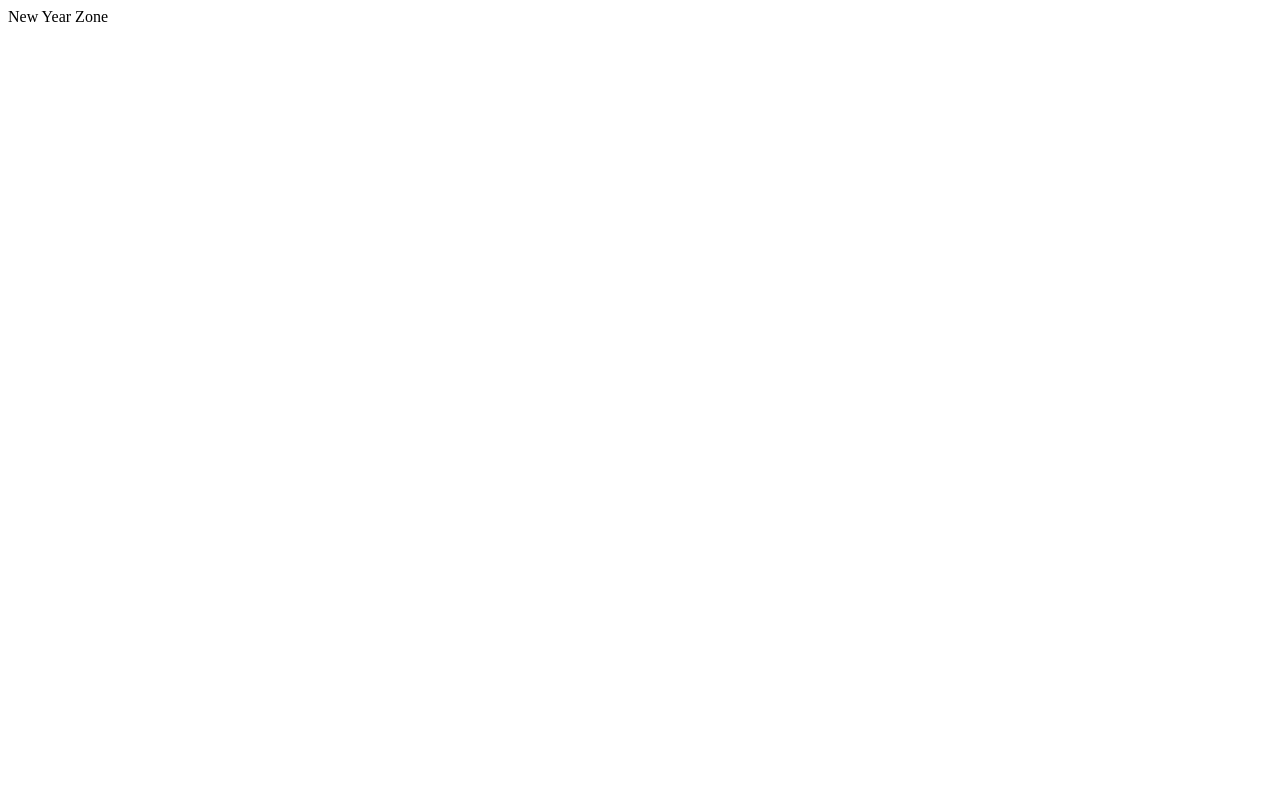
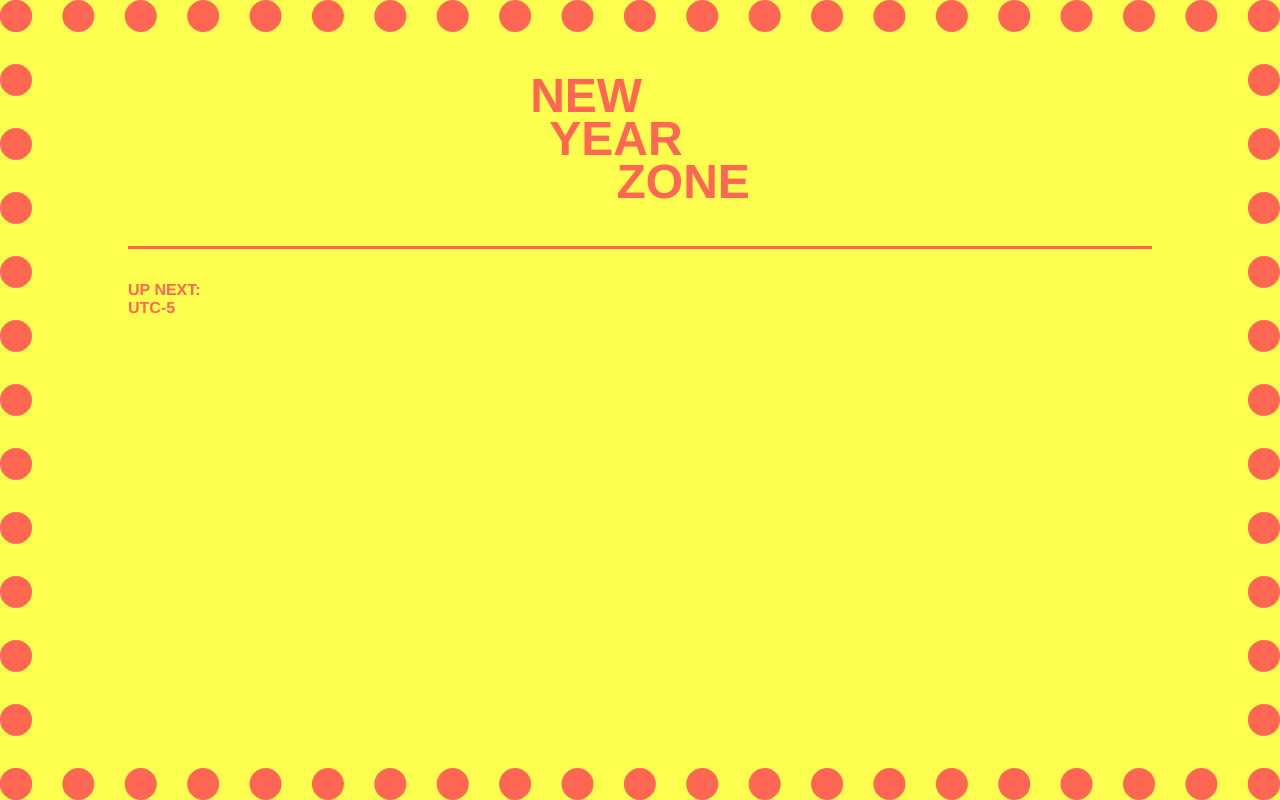
Before and after one commit to adamaaronson/new-year-zone, a React (Vite) app: page / in a window 1280 px wide. Built offline with nearby package versions, Linux system fonts and the light colour scheme.

Commit message:
Make header

```diff
--- a/src/components/App.tsx
+++ b/src/components/App.tsx
@@ -1,11 +1,18 @@
 import '../css/App.scss'
+import { CountdownList } from './CountdownList'
+import { Header } from './Header'
+import { MainCountdown } from './MainCountdown'
 
-function App() {
-  return (
-    <div className="App">
-      New Year Zone
-    </div>
-  )
+export default function App() {
+    return (
+        <div className="app">
+            <Header />
+            <section className="main-countdown-section">
+                <MainCountdown timeZone="UTC-5" />
+            </section>
+            <section className="countdown-list-section">
+                <CountdownList />
+            </section>
+        </div>
+    )
 }
-
-export default App
--- /dev/null
+++ b/src/components/CountdownList.tsx
@@ -0,0 +1,3 @@
+export function CountdownList() {
+    return <div></div>
+}
--- /dev/null
+++ b/src/components/Header.tsx
@@ -0,0 +1,17 @@
+import '../css/Header.scss';
+
+export function Header() {
+    return <header className="header">
+        <div className="header-logo">
+            <div className="header-part header-new">
+                New
+            </div>
+            <div className="header-part header-year">
+                Year
+            </div>
+            <div className="header-part header-zone">
+                Zone
+            </div>
+        </div>
+    </header>
+}
--- /dev/null
+++ b/src/components/MainCountdown.tsx
@@ -0,0 +1,16 @@
+interface Props {
+    timeZone: string
+}
+
+export function MainCountdown({ timeZone }: Props) {
+    return <div className="main-countdown">
+        <div className="main-up-next">
+            Up next:
+        </div>
+        <div className="main-time-zone-info">
+            <div className="main-time-zone-name">
+                { timeZone }
+            </div>
+        </div>
+    </div>
+}
--- a/src/css/App.scss
+++ b/src/css/App.scss
@@ -0,0 +1,24 @@
+@import '../main.scss';
+
+html {
+    height: 100%;
+}
+
+body {
+    background: $background-color;
+    height: 100%;
+    border: (2 * $spacing-unit) dotted $text-color;
+}
+
+.app {
+    color: $text-color;
+    font-weight: bold;
+    text-transform: uppercase;
+    margin: (2 * $spacing-unit) (6 * $spacing-unit);
+    display: flex;
+    flex-flow: row wrap;
+
+    @media (max-width: 500px) {
+        margin: (2 * $spacing-unit) (2 * $spacing-unit);
+    }
+}
--- /dev/null
+++ b/src/css/Header.scss
@@ -0,0 +1,25 @@
+@import '../main.scss';
+
+.header {
+    width: 100%;
+    display: flex;
+    justify-content: center;
+    border-bottom: $standard-border;
+    padding-bottom: 2 * $spacing-unit;
+    margin-bottom: 2 * $spacing-unit;
+}
+
+.header-logo {
+    font-size: 3rem;
+    line-height: 0.9em;
+
+    .header-year {
+        margin-left: 0.4em;
+    }
+
+    .header-zone {
+        margin-left: 1.8em;
+    }
+    padding: 10px;
+    // border: 10px dotted $text-color;
+}
--- a/src/main.scss
+++ b/src/main.scss
@@ -0,0 +1,12 @@
+$background-color: #FFFF4F;
+$text-color: #FF6754;
+
+$spacing-unit: 16px;
+$standard-border: 3px solid $text-color;
+
+* {
+    margin: 0;
+    padding: 0;
+    box-sizing: border-box;
+    font-family: 'Helvetica Neue', 'Helvetica', 'Arial', sans-serif;
+}
```
